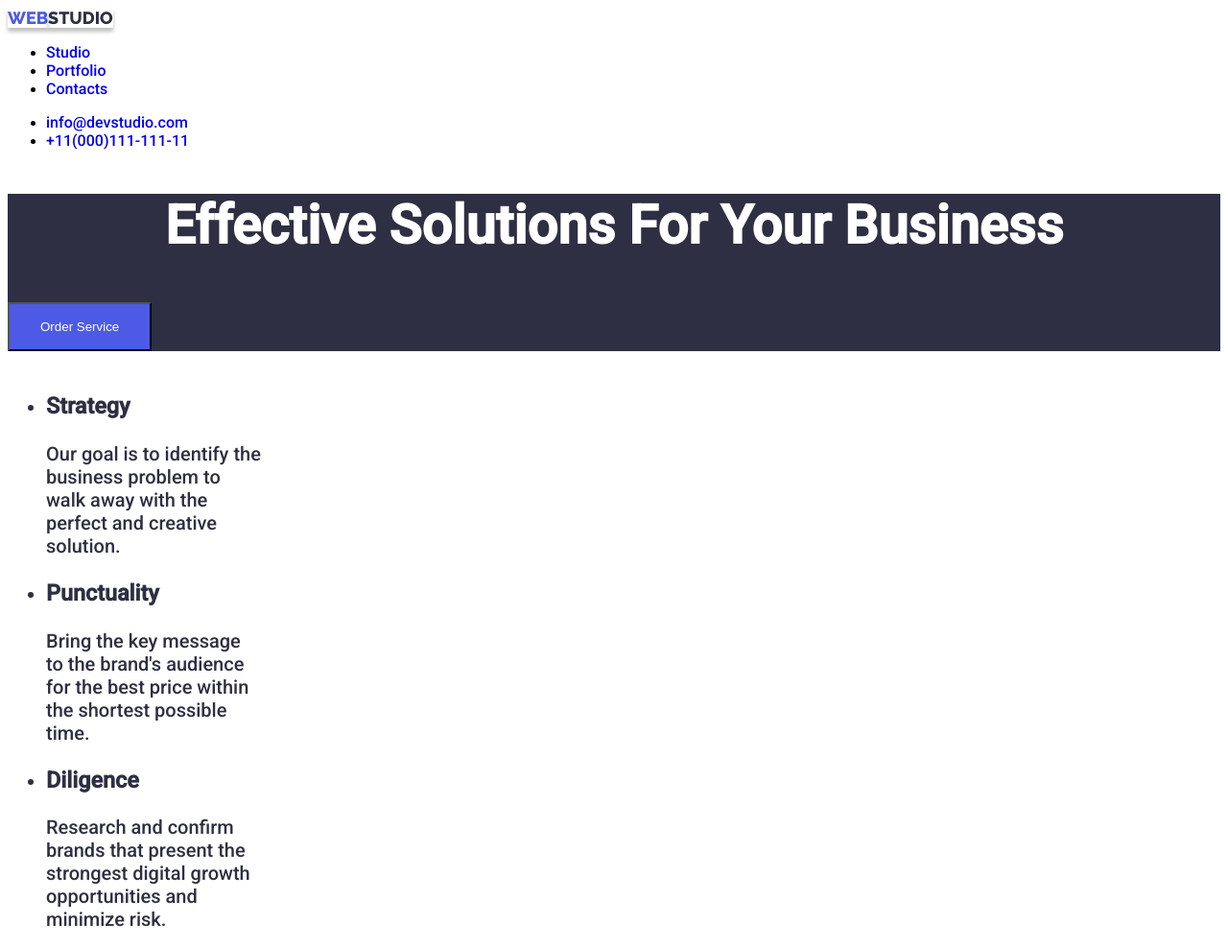
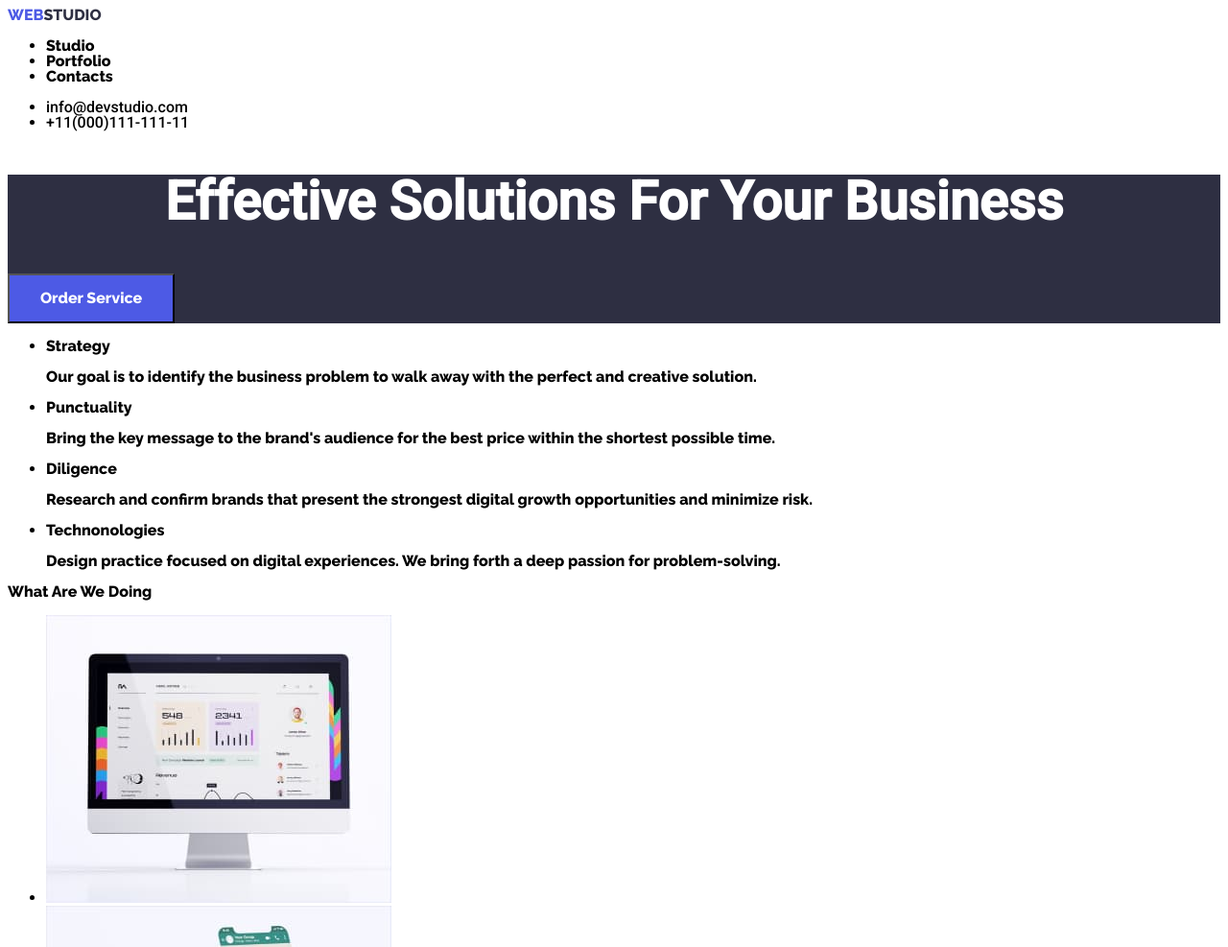
Before and after one commit to johnpaulo27/hmtlncss-002, a plain HTML site: page index.html in a window 1280 px wide. Shown: the top 987 px of the page at 96% size. Drawn offline with Linux system fonts and the light colour scheme.

Commit message:
HM2 revision

```diff
--- a/css/styles.css
+++ b/css/styles.css
@@ -1,32 +1,20 @@
+* {
+    line-height: 1;
+    font-family:'Raleway', sans-serif;
+    font-size: 16px;
+}
 .first-logo span:first-child {
     text-decoration: none;
-    font-family:'Raleway', sans-serif;
-    font-size: 18px;
     text-transform: uppercase;
     color: #4D5AE5;
-    box-shadow: 0px 4px 4px 0px rgba(0, 0, 0, 0.25);
 }
 .first-logo span:last-child {
-    font-family:'Raleway', sans-serif;
-    font-size: 18px;
     text-transform: uppercase;
     color: #2E2F42;
-    box-shadow: 0px 4px 4px 0px rgba(0, 0, 0, 0.25);
 }
 header a {
     text-decoration: none;
-}
-.studio {
-    font-family: 'roboto', sans-serif;
-    font-size: 16px;
-}
-.portfolio {
-    font-family: 'roboto', sans-serif;
-    font-size: 16px;
-}
-.contacts {
-    font-family: 'roboto', sans-serif;
-    font-size: 16px;
+    color: black;
 }
 .email {
     font-style: normal;
@@ -58,28 +46,15 @@ h1 {
     cursor: pointer;
     gap: 10px;
 }
-.features {
+.button:hover {
+    color: orange;
+}
+body {
     font-family: 'Roboto', sans-serif;
-    font-size: 20px;
-    font-style: normal;
-    color: #2E2F42;
-    display: flex;
-    width: 264px;
-    flex-direction: column;
-    align-items: flex-start;
-    gap: 8px
+    font-size: 16px;
 }
 h2 {
-    font-family: 'roboto', sans-serif;
-    font-size: 36px;
-    font-style: normal;
-    text-transform: capitalize;
-    text-align: center;
-}
-h3 > li {
-    width: 360px;
-    height: 300px;
-    align-items: center;
+    font-size: 16px;
 }
 .footer-section {
     background-color: #2E2F42;
@@ -114,7 +89,7 @@ footer a {
     font-family: 'Roboto', sans-serif;
     font-size: 36px;
     font-style: normal;
-    color: #2E2F42;
+    color: re;
     text-align: center;
     line-height: 40px;
 }
```
